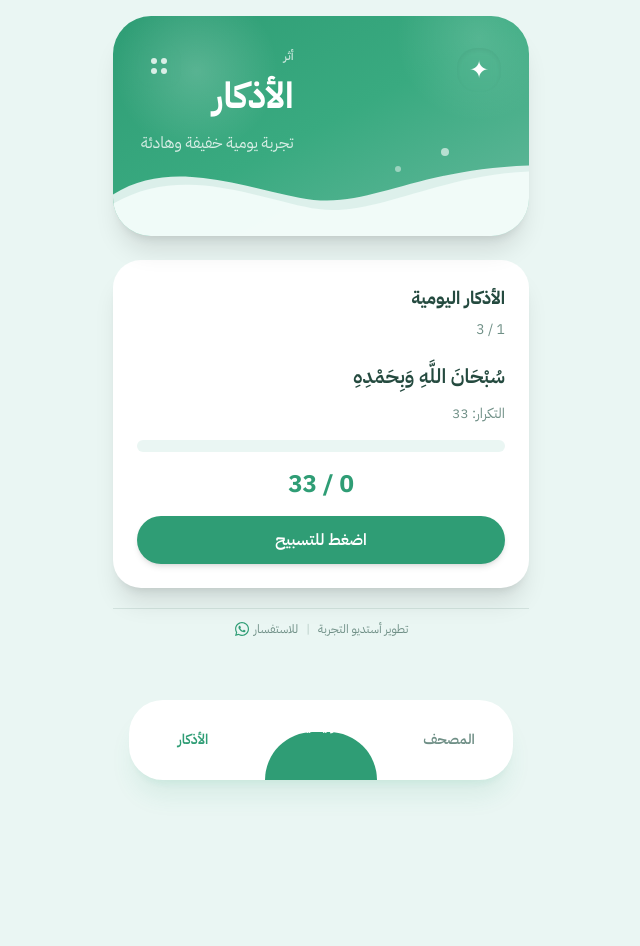
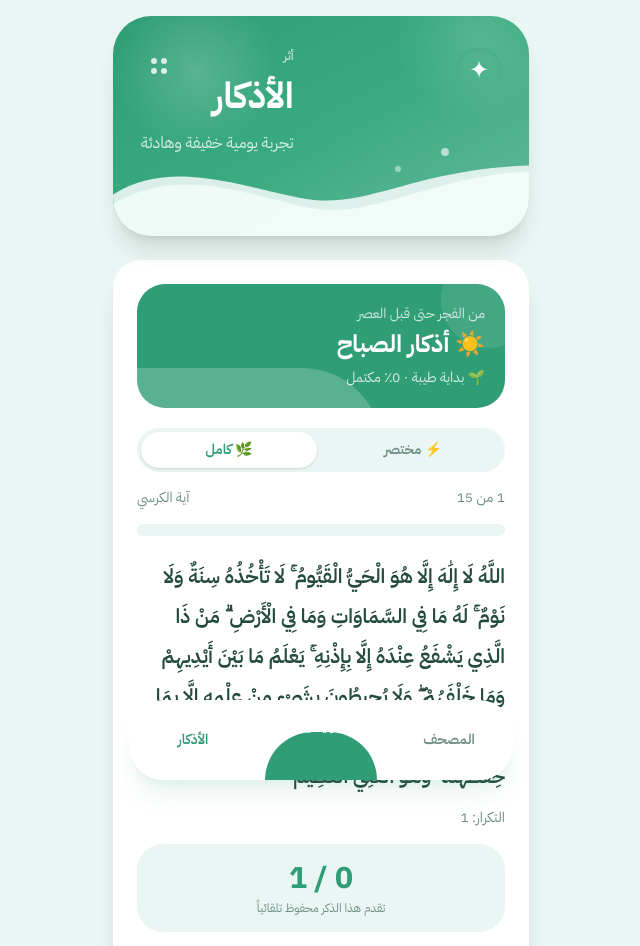
Before and after one commit to faheemappsa/athar, a React (Vite) app: page /dhikr in a window 1280 px wide. Shown: the top 946 px of the page, without its empty margins (319-959 px from the left). Before the commit the page ends 800 px from the top, so only its background shows below. Built offline with nearby package versions, Linux system fonts and the light colour scheme; no server answers; the HTML template or start-up script is replaced by a standard one.

Commit message:
feat: build adhkar journey experience

```diff
--- a/src/components/Dhikr/Dhikr.tsx
+++ b/src/components/Dhikr/Dhikr.tsx
@@ -1,94 +1,107 @@
-import { useEffect, useState } from "react";
+import { useEffect, useMemo, useState } from "react";
 import { motion } from "framer-motion";
-import { getMorningDhikr, getEveningDhikr, getSleepDhikr } from "../../services/dhikrApi";
+import { ADHKAR, CATEGORY_LABELS, type DhikrCategory, type DhikrMode } from "../../data/adhkar";
+import { useGeolocation } from "../../hooks/useGeolocation";
+import { getPrayerTimes } from "../../services/prayerApi";
 
-type DhikrItem = { text: string; count: number; source?: string };
+const getFallbackCategory = (): DhikrCategory => {
+  const hour = new Date().getHours();
+  if (hour >= 23 || hour < 5) return "sleep";
+  if (hour >= 15 && hour < 23) return "evening";
+  return "morning";
+};
 
-const FALLBACK_DHIKR: DhikrItem[] = [
-  { text: "سُبْحَانَ اللَّهِ وَبِحَمْدِهِ", count: 33 },
-  { text: "الْحَمْدُ لِلَّهِ", count: 33 },
-  { text: "اللَّهُ أَكْبَرُ", count: 34 },
-];
-
-function normalizeDhikr(data: unknown): DhikrItem[] {
-  const raw = Array.isArray(data) ? data : Array.isArray((data as { data?: unknown[] })?.data) ? (data as { data: unknown[] }).data : [];
-
-  return raw
-    .map((item) => {
-      const value = item as { text?: string; zekr?: string; content?: string; count?: number | string; repeat?: number | string; source?: string };
-      const text = value.text || value.zekr || value.content || "";
-      const countValue = Number(value.count || value.repeat || 1);
-      return {
-        text,
-        count: Number.isFinite(countValue) && countValue > 0 ? countValue : 1,
-        source: value.source,
-      };
-    })
-    .filter((item) => item.text.trim().length > 0);
-}
+const parseTime = (time: string) => {
+  const clean = time.split(" ")[0];
+  const [hours, minutes] = clean.split(":").map(Number);
+  const date = new Date();
+  date.setHours(hours || 0, minutes || 0, 0, 0);
+  return date;
+};
 
 export default function Dhikr() {
-  const [dhikrList, setDhikrList] = useState<DhikrItem[]>([]);
+  const { location } = useGeolocation();
+  const [category, setCategory] = useState<DhikrCategory>(getFallbackCategory);
+  const [mode, setMode] = useState<DhikrMode>("full");
   const [currentIndex, setCurrentIndex] = useState(0);
   const [count, setCount] = useState(0);
   const [feedback, setFeedback] = useState<"idle" | "success" | "complete">("idle");
-  const [loading, setLoading] = useState(true);
+  const [loaded, setLoaded] = useState(false);
 
   useEffect(() => {
     let mounted = true;
-    const hour = new Date().getHours();
-    let fetchFn: () => Promise<unknown>;
-    if (hour >= 5 && hour < 12) fetchFn = getMorningDhikr;
-    else if (hour >= 17 && hour < 20) fetchFn = getEveningDhikr;
-    else if (hour >= 23 || hour < 5) fetchFn = getSleepDhikr;
-    else fetchFn = getMorningDhikr;
 
-    setLoading(true);
-    fetchFn()
-      .then((data) => {
+    const resolveCategory = async () => {
+      try {
+        if (!location) {
+          setCategory(getFallbackCategory());
+          return;
+        }
+
+        const timings = await getPrayerTimes(location.lat, location.lng);
         if (!mounted) return;
-        const normalized = normalizeDhikr(data);
-        setDhikrList(normalized.length > 0 ? normalized : FALLBACK_DHIKR);
-        setCurrentIndex(0);
-        setCount(0);
-        setFeedback("idle");
-      })
-      .catch(() => {
-        if (!mounted) return;
-        setDhikrList(FALLBACK_DHIKR);
-        setCurrentIndex(0);
-        setCount(0);
-        setFeedback("idle");
-      })
-      .finally(() => {
-        if (mounted) setLoading(false);
-      });
+
+        const now = new Date();
+        const fajr = parseTime(timings.Fajr);
+        const asr = parseTime(timings.Asr);
+        const sleepStart = new Date();
+        sleepStart.setHours(23, 0, 0, 0);
+
+        if (now >= sleepStart || now < fajr) setCategory("sleep");
+        else if (now >= asr) setCategory("evening");
+        else setCategory("morning");
+      } catch {
+        if (mounted) setCategory(getFallbackCategory());
+      } finally {
+        if (mounted) setLoaded(true);
+      }
+    };
+
+    resolveCategory();
 
     return () => {
       mounted = false;
     };
-  }, []);
+  }, [location]);
 
-  if (loading) {
-    return (
-      <motion.div
-        initial={{ opacity: 0, y: 20 }}
-        animate={{ opacity: 1, y: 0 }}
-        transition={{ duration: 0.4, delay: 0.2 }}
-        className="w-full rounded-card bg-white p-6 text-center text-secondary-text shadow-xl"
-      >
-        جاري التحميل...
-      </motion.div>
-    );
-  }
+  const dhikrList = useMemo(() => {
+    const all = ADHKAR[category];
+    return mode === "brief" ? all.filter((item) => item.mode === "brief") : all;
+  }, [category, mode]);
 
-  const current = dhikrList[currentIndex] || FALLBACK_DHIKR[0];
-  const safeCount = Math.max(1, current.count || 1);
+  const progressKey = `athar-dhikr-${category}-${mode}`;
+
+  useEffect(() => {
+    try {
+      const saved = localStorage.getItem(progressKey);
+      if (saved) {
+        const parsed = JSON.parse(saved) as { index?: number; count?: number };
+        setCurrentIndex(Math.min(parsed.index || 0, Math.max(dhikrList.length - 1, 0)));
+        setCount(parsed.count || 0);
+      } else {
+        setCurrentIndex(0);
+        setCount(0);
+      }
+      setFeedback("idle");
+    } catch {
+      setCurrentIndex(0);
+      setCount(0);
+    }
+  }, [progressKey, dhikrList.length]);
+
+  useEffect(() => {
+    localStorage.setItem(progressKey, JSON.stringify({ index: currentIndex, count }));
+  }, [progressKey, currentIndex, count]);
+
+  const current = dhikrList[currentIndex] || dhikrList[0];
+  const safeCount = Math.max(1, current?.count || 1);
   const isComplete = count >= safeCount;
+  const totalProgress = dhikrList.length > 0 ? ((currentIndex + (count / safeCount)) / dhikrList.length) * 100 : 0;
+  const categoryInfo = CATEGORY_LABELS[category];
+  const stage = totalProgress >= 100 ? "🌳 اكتملت" : totalProgress >= 55 ? "🌿 تتقدم" : "🌱 بداية طيبة";
 
   const handleTap = () => {
-    if (isComplete) return;
-
+    if (!current || isComplete) return;
     if (navigator.vibrate) navigator.vibrate(10);
 
     const newCount = Math.min(count + 1, safeCount);
@@ -101,17 +114,38 @@ export default function Dhikr() {
           setCurrentIndex(currentIndex + 1);
           setCount(0);
           setFeedback("idle");
-        } else {
-          setFeedback("complete");
         }
-      }, 900);
+      }, 700);
     } else {
       setFeedback("success");
-      setTimeout(() => setFeedback("idle"), 220);
+      setTimeout(() => setFeedback("idle"), 180);
     }
   };
 
-  const progressPercent = Math.min(100, (count / safeCount) * 100);
+  const saveForLater = () => {
+    setFeedback("complete");
+    setTimeout(() => setFeedback("idle"), 700);
+  };
+
+  const resetProgress = () => {
+    localStorage.removeItem(progressKey);
+    setCurrentIndex(0);
+    setCount(0);
+    setFeedback("idle");
+  };
+
+  if (!loaded || !current) {
+    return (
+      <motion.div
+        initial={{ opacity: 0, y: 20 }}
+        animate={{ opacity: 1, y: 0 }}
+        transition={{ duration: 0.4, delay: 0.2 }}
+        className="w-full rounded-card bg-white p-6 text-center text-secondary-text shadow-xl"
+      >
+        جاري تجهيز الأذكار...
+      </motion.div>
+    );
+  }
 
   return (
     <motion.div
@@ -120,22 +154,52 @@ export default function Dhikr() {
       transition={{ duration: 0.4, delay: 0.2 }}
       className="w-full overflow-hidden rounded-card bg-white p-6 shadow-xl transition-all duration-300 hover:-translate-y-1 hover:shadow-2xl"
     >
-      <h2 className="mb-2 text-lg font-bold text-primary-text">الأذكار اليومية</h2>
-      <p className="mb-4 text-sm text-secondary-text">{currentIndex + 1} / {dhikrList.length}</p>
+      <div className="relative mb-5 overflow-hidden rounded-[28px] bg-action p-5 text-white">
+        <div className="relative z-10">
+          <p className="text-sm text-white/75">{categoryInfo.subtitle}</p>
+          <h2 className="mt-1 text-2xl font-bold">{categoryInfo.emoji} {categoryInfo.title}</h2>
+          <p className="mt-2 text-sm text-white/80">{stage} · {Math.round(totalProgress)}٪ مكتمل</p>
+        </div>
+        <div className="absolute -bottom-10 left-0 h-20 w-2/3 rounded-tr-[90px] bg-white/20" />
+        <div className="absolute -right-8 -top-8 h-24 w-24 rounded-full bg-white/10" />
+      </div>
+
+      <div className="mb-4 grid grid-cols-2 gap-2 rounded-full bg-primary-bg p-1">
+        <button
+          onClick={() => setMode("brief")}
+          className={`rounded-full py-2 text-sm font-semibold transition ${mode === "brief" ? "bg-white text-action shadow" : "text-secondary-text"}`}
+        >
+          ⚡ مختصر
+        </button>
+        <button
+          onClick={() => setMode("full")}
+          className={`rounded-full py-2 text-sm font-semibold transition ${mode === "full" ? "bg-white text-action shadow" : "text-secondary-text"}`}
+        >
+          🌿 كامل
+        </button>
+      </div>
+
+      <div className="mb-4 flex items-center justify-between text-sm text-secondary-text">
+        <span>{currentIndex + 1} من {dhikrList.length}</span>
+        <span>{current.title}</span>
+      </div>
+
+      <div className="mb-5 h-3 w-full overflow-hidden rounded-full bg-primary-bg">
+        <div className="h-full rounded-full bg-action transition-all duration-300" style={{ width: `${Math.min(100, totalProgress)}%` }} />
+      </div>
 
       <p className="break-words text-xl font-semibold leading-loose text-primary-text">{current.text}</p>
-      <p className="mt-2 text-sm text-secondary-text">التكرار: {safeCount}</p>
+      <p className="mt-3 text-sm text-secondary-text">التكرار: {safeCount}</p>
 
-      <div className="mt-4 h-3 w-full overflow-hidden rounded-full bg-primary-bg">
-        <div className="h-full rounded-full bg-action transition-all duration-300" style={{ width: `${progressPercent}%` }} />
+      <div className="mt-4 rounded-[26px] bg-primary-bg p-4 text-center">
+        <p className="text-3xl font-bold text-action">{count} / {safeCount}</p>
+        <p className="mt-1 text-xs text-secondary-text">تقدم هذا الذكر محفوظ تلقائياً</p>
       </div>
-
-      <p className="mt-4 text-center text-2xl font-bold text-action">{count} / {safeCount}</p>
 
       <button
         onClick={handleTap}
         disabled={isComplete}
-        className={`mt-4 w-full rounded-full py-3 text-base font-semibold text-white shadow-md transition-all duration-200 ${
+        className={`mt-4 w-full rounded-full py-4 text-lg font-bold text-white shadow-md transition-all duration-200 ${
           isComplete
             ? "bg-secondary-text cursor-not-allowed"
             : feedback === "complete"
@@ -145,11 +209,24 @@ export default function Dhikr() {
             : "bg-action hover:opacity-90"
         }`}
       >
-        {isComplete ? "تم" : feedback === "complete" ? "أتممت" : feedback === "success" ? "جميل" : "اضغط للتسبيح"}
+        {isComplete ? "تم هذا الذكر" : feedback === "complete" ? "أحسنت" : feedback === "success" ? "جميل" : "اضغط للتسبيح"}
       </button>
 
-      {isComplete && currentIndex + 1 >= dhikrList.length && (
-        <p className="mt-3 text-center text-sm font-semibold text-highlight">أتممت أذكارك اليومية</p>
+      <div className="mt-3 grid grid-cols-2 gap-2">
+        <button onClick={saveForLater} className="rounded-full bg-primary-bg py-3 text-sm font-semibold text-action">
+          حفظ التقدم
+        </button>
+        <button onClick={resetProgress} className="rounded-full bg-primary-bg py-3 text-sm font-semibold text-secondary-text">
+          البدء من جديد
+        </button>
+      </div>
+
+      {currentIndex + 1 >= dhikrList.length && isComplete && (
+        <div className="mt-4 rounded-[28px] bg-mint-soft p-5 text-center">
+          <p className="text-2xl">🌳</p>
+          <p className="mt-2 font-bold text-primary-text">أحسنت، أتممت أذكارك</p>
+          <p className="mt-1 text-sm text-secondary-text">أثر طيب يُكتب لك بإذن الله</p>
+        </div>
       )}
     </motion.div>
   );
```
